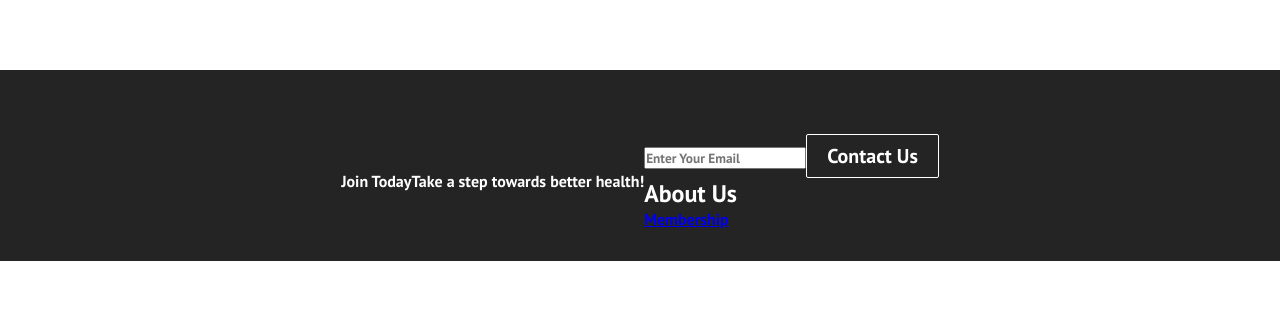
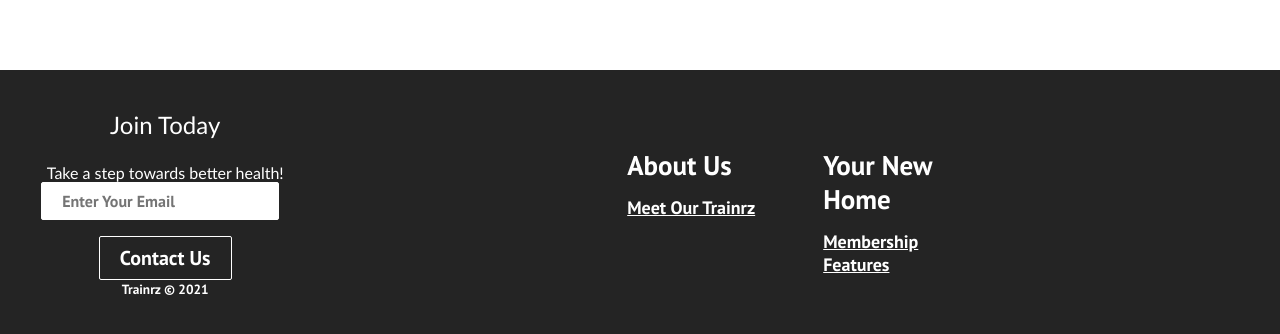
Before and after one commit to LaytonAvery/Trainrz, a React (Create React App) app: page / in a window 1280 px wide. Shown: the part 1315-1649 px from the top of the page. Before the commit the page ends 1576 px from the top, so only its background shows below. Built offline with nearby package versions, Linux system fonts and the light colour scheme.

Commit message:
added CSS to footer

```diff
--- a/src/components/Footer.css
+++ b/src/components/Footer.css
@@ -1,8 +1,106 @@
 .footer-container {
 	background-color: #242424;
 	color: #fff;
-	padding: 4rem 0 2rem 0;
+	padding: 1rem 0 1rem 0;
 	display: flex;
 	justify-content: center;
 	align-items: center;
 }
+
+.footer-subscription {
+	display: flex;
+	flex-direction: column;
+	justify-content: center;
+	align-items: center;
+	text-align: center;
+	margin-bottom: 24px;
+	padding: 24px;
+	color: #fff;
+}
+
+.footer-subscription > p {
+	font-family: "Trebuchet MS", "Lucida Sans Unicode", "Lucida Grande",
+		"Lucida Sans", Arial, sans-serif;
+}
+
+.footer-subscription-heading {
+	margin-bottom: 24px;
+	font-size: 24px;
+}
+
+.footer-subscription-text {
+	margin-bottom: 24px;
+	font-size: 20px;
+}
+
+.footer-input {
+	padding: 8px 20px;
+	border-radius: 2px;
+	margin-right: 10px;
+	outline: none;
+	border: none;
+	font-size: 16px;
+	margin-bottom: 16px;
+	border: 1px solid #fff;
+}
+
+.footer-links {
+	width: 100%;
+	max-width: 1000px;
+	display: flex;
+	justify-content: center;
+}
+
+.footer-link-wrapper {
+	display: flex;
+}
+
+.footer-link-items {
+	display: flex;
+	font-size: large;
+	flex-direction: column;
+	align-items: flex-start;
+	margin: 18px;
+	text-align: left;
+	width: 160px;
+	box-sizing: border-box;
+}
+
+.footer-link-items > h2 {
+	margin-bottom: 14px;
+}
+
+.footer-link-items a {
+	color: #fff;
+	text-decoration: underline;
+	margin-bottom: 0.5rem;
+}
+.footer-link-items a:hover {
+	color: cornflowerblue;
+	transition: 0.3s ease-out;
+}
+
+@media screen and (max-width: 820px) {
+	.footer-links {
+		padding-top: 2rem;
+	}
+
+	.footer-input {
+		width: 100%;
+	}
+
+	.btn {
+		width: 100%;
+	}
+
+	.footer-link-wrapper {
+		flex-direction: column;
+	}
+
+	.social-media-wrap {
+		flex-direction: column;
+	}
+}
+
+@media screen and (max-width: 768px) {
+}
--- a/src/components/Footer.js
+++ b/src/components/Footer.js
@@ -6,7 +6,7 @@ import "./Footer.css";
 function Footer() {
 	return (
 		<div className='footer-container'>
-			<section className='footer-subscription'></section>
+			<section className='footer-subscription'>
 				<p className='footer-subscription-heading'> Join Today </p>
 				<p className='footer-subsciption-text'>
 					Take a step towards better health!
@@ -21,12 +21,18 @@ function Footer() {
 						></input>
 						<Button buttonStyle='btn--outline'>Contact Us</Button>
 					</form>
+				</div>
+				<small> Trainrz © 2021</small>
+			</section>
 			<div className='footer-links'>
 				<div className='footer-link-wrapper'>
-						<div className='footert-link-items'>
+					<div className='footer-link-items'>
 						<h2>About Us</h2>
-							<Link to='/sign-up'>Membership</Link>
+						<Link to='/services'>Meet Our Trainrz</Link>
 					</div>
+					<div className='footer-link-items'>
+						<h2>Your New Home</h2>
+						<Link to='/facility'>Membership Features</Link>
 					</div>
 				</div>
 			</div>
```
Lines whose indentation alone changed are shown as unchanged.
